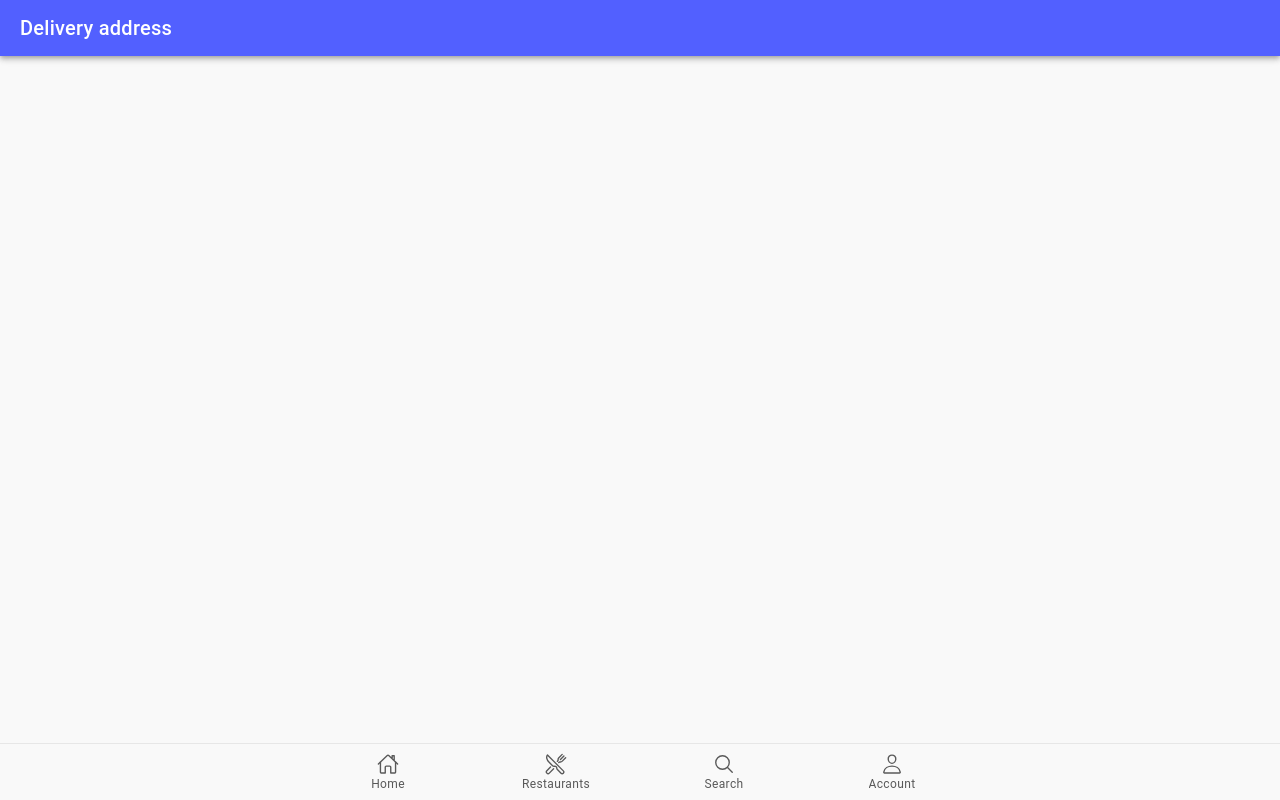
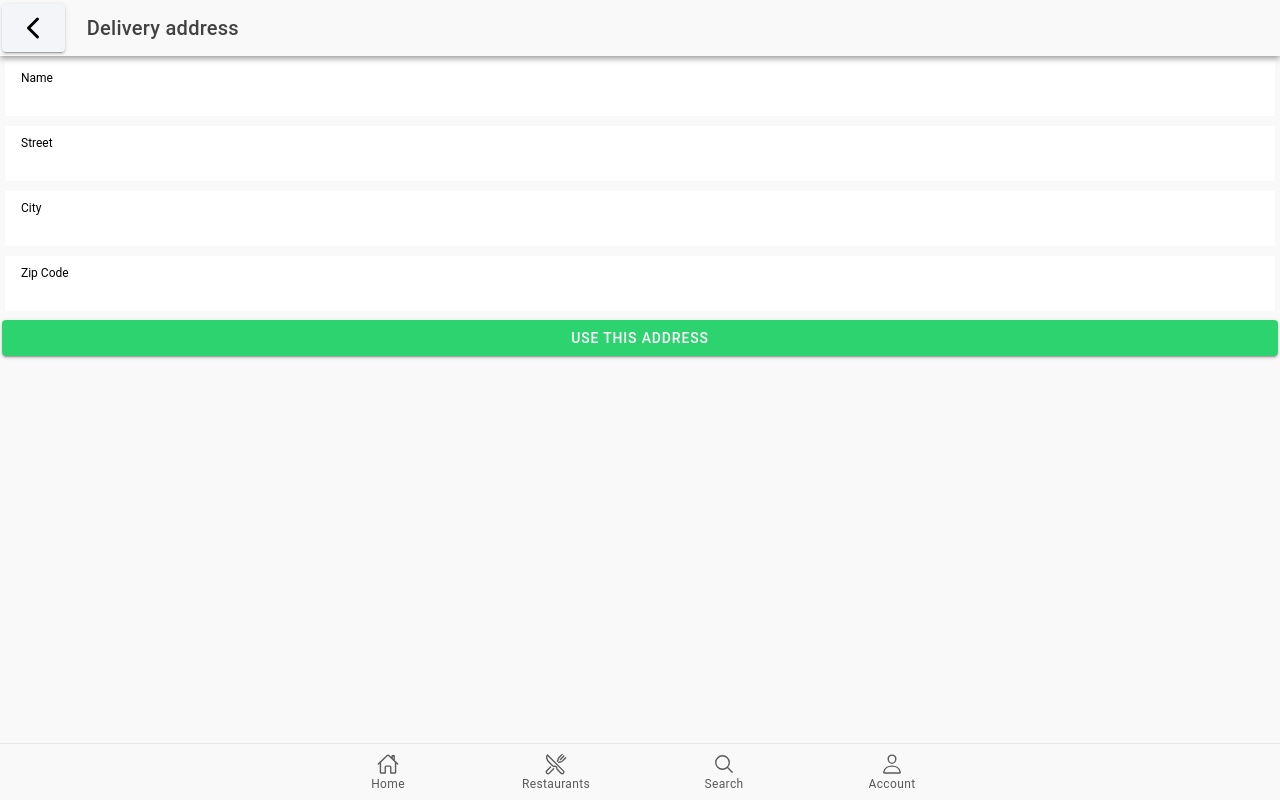
Before and after one commit to ToniGrondahl/FoodApp, a React (Vite) app: page /deliveryaddress in a window 1280 px wide. Built offline with nearby package versions, Linux system fonts and the light colour scheme.

Commit message:
payment and delivery page changes

```diff
--- a/src/pages/Deliveryaddress.css
+++ b/src/pages/Deliveryaddress.css
@@ -0,0 +1,19 @@
+.deliveryaddress {
+    text-align: center;
+    font-size: 22px;
+}
+
+.street {
+    border-radius: 20%;
+    margin-bottom: 20px;
+}
+
+
+.name {
+    padding-bottom: 10px;
+}
+
+.addressbutton {
+    text-align: center;
+    width: 400px;
+}
--- a/src/pages/Deliveryaddress.tsx
+++ b/src/pages/Deliveryaddress.tsx
@@ -6,25 +6,77 @@ import {
     IonContent,
     IonList,
     IonItem,
-    IonToggle,
     IonButton,
-    IonBackButton,
     IonIcon,
+    IonInput,
+    IonText,
+    IonRow,
+    IonCol,
+    IonLabel
 } from '@ionic/react'
-import { } from 'ionicons/icons';
+import { useState, setState } from 'react';
+import { chevronBackOutline } from 'ionicons/icons';
 
 const Deliveryaddress: React.FC = () => {
+    const [name, setName] = useState('');
+    const [street, setStreet] = useState('');
+    const [city, setCity] = useState('');
+    const [zipCode, setZipCode] = useState('');
+
+    const handleSubmit = () => {
+        console.log('Name:', name);
+        console.log('Street:', street);
+        console.log('City:', city);
+        console.log('Zip Code:', zipCode);
+    };
+
     return (
         <IonPage>
             <IonHeader>
-                <IonToolbar color="tertiary">
+                <IonToolbar>
+                    <IonButton slot="start" color="light" routerLink='/checkout'>
+                        <IonIcon className="arrow" size="large" icon={chevronBackOutline} />
+                    </IonButton>
                     <IonTitle>Delivery address</IonTitle>
                 </IonToolbar>
             </IonHeader>
             <IonContent>
+                <IonRow className='street'>
+                    <IonCol className='street' >
+                        <IonItem className='street' lines='none'>
+                            <IonLabel className='street' position="stacked">Name</IonLabel>
+                            <IonInput className='street' value={name} onIonChange={e => setName(e.detail.value!)} />
+                        </IonItem>
+                    </IonCol>
+                </IonRow>
+                <IonRow>
+                    <IonCol>
+                        <IonItem lines='none'>
+                            <IonLabel position="stacked">Street</IonLabel>
+                            <IonInput value={street} onIonChange={e => setStreet(e.detail.value!)} />
+                        </IonItem>
+                    </IonCol>
+                </IonRow>
+                <IonRow>
+                    <IonCol>
+                        <IonItem lines='none'>
+                            <IonLabel position="stacked">City</IonLabel>
+                            <IonInput value={city} onIonChange={e => setCity(e.detail.value!)} />
+                        </IonItem>
+                    </IonCol>
+                </IonRow>
+                <IonRow>
+                    <IonCol>
+                        <IonItem lines='none'>
+                            <IonLabel position="stacked">Zip Code</IonLabel>
+                            <IonInput value={zipCode} onIonChange={e => setZipCode(e.detail.value!)} />
+                        </IonItem>
+                    </IonCol>
+                </IonRow>
+                <IonButton className="addressbutton" color="success" expand="block" onClick={handleSubmit}>USE THIS ADDRESS</IonButton>
             </IonContent>
         </IonPage>
-    )
-}
+    );
+};
 
 export default Deliveryaddress;
--- a/src/pages/Paymentmethod.css
+++ b/src/pages/Paymentmethod.css
@@ -0,0 +1,12 @@
+.paymentmethod {
+    text-align: center;
+    font-size: 22px;
+}
+
+.content {
+    background-color: white;
+}
+
+.div {
+    background-color: white;
+}
--- a/src/pages/Paymentmethod.tsx
+++ b/src/pages/Paymentmethod.tsx
@@ -6,25 +6,76 @@ import {
     IonContent,
     IonList,
     IonItem,
-    IonToggle,
     IonButton,
-    IonBackButton,
     IonIcon,
 } from '@ionic/react'
-import { } from 'ionicons/icons';
+import { chevronBackOutline } from 'ionicons/icons';
+import './Paymentmethod.css'
+import 'react-credit-cards-2/dist/es/styles-compiled.css';
+import React, { useState, } from 'react';
+import Cards from 'react-credit-cards-2';
 
-const Paymentmethod: React.FC = () => {
+
+const PaymentMethod = () => {
+    const [state, setState] = useState({
+        number: '',
+        expiry: '',
+        cvc: '',
+        name: '',
+        focus: '',
+    });
+
+    const handleInputChange = (evt: { target: { name: any; value: any; }; }) => {
+        const { name, value } = evt.target;
+
+        setState((prev) => ({ ...prev, [name]: value }));
+    }
+
+    const handleInputFocus = (evt: { target: { name: any; value: any; }; }) => {
+        setState((prev) => ({ ...prev, focus: evt.target.name }));
+    }
+
     return (
+
         <IonPage>
             <IonHeader>
-                <IonToolbar color="tertiary">
-                    <IonTitle>Payment method</IonTitle>
+                <IonToolbar color="light">
+                    <IonButton slot="start" color="light" routerLink='/checkout'>
+                        <IonIcon className="arrow" size="large" icon={chevronBackOutline} />
+                    </IonButton>
+                    <IonTitle className="payment method">Payment method</IonTitle>
                 </IonToolbar>
             </IonHeader>
-            <IonContent>
+            <IonContent fullscreen className='content'>
+                <IonList>
+                    <IonItem className='method'
+                        lines="none">
+                        Credit / Debit card
+                    </IonItem>
+                </IonList>
+                <div className='div'>
+                    <Cards
+                        number={state.number}
+                        expiry={state.expiry}
+                        cvc={state.cvc}
+                        name={state.name}
+                        focused={state.focus}
+                    />
+                    <form>
+                        <input
+                            type="number"
+                            name="number"
+                            placeholder="Card Number"
+                            value={state.number}
+                            onChange={handleInputChange}
+                            onFocus={handleInputFocus}
+                        />
+                        ...
+                    </form>
+                </div>
             </IonContent>
         </IonPage>
-    )
+    );
 }
 
-export default Paymentmethod;
+export default PaymentMethod;
```
